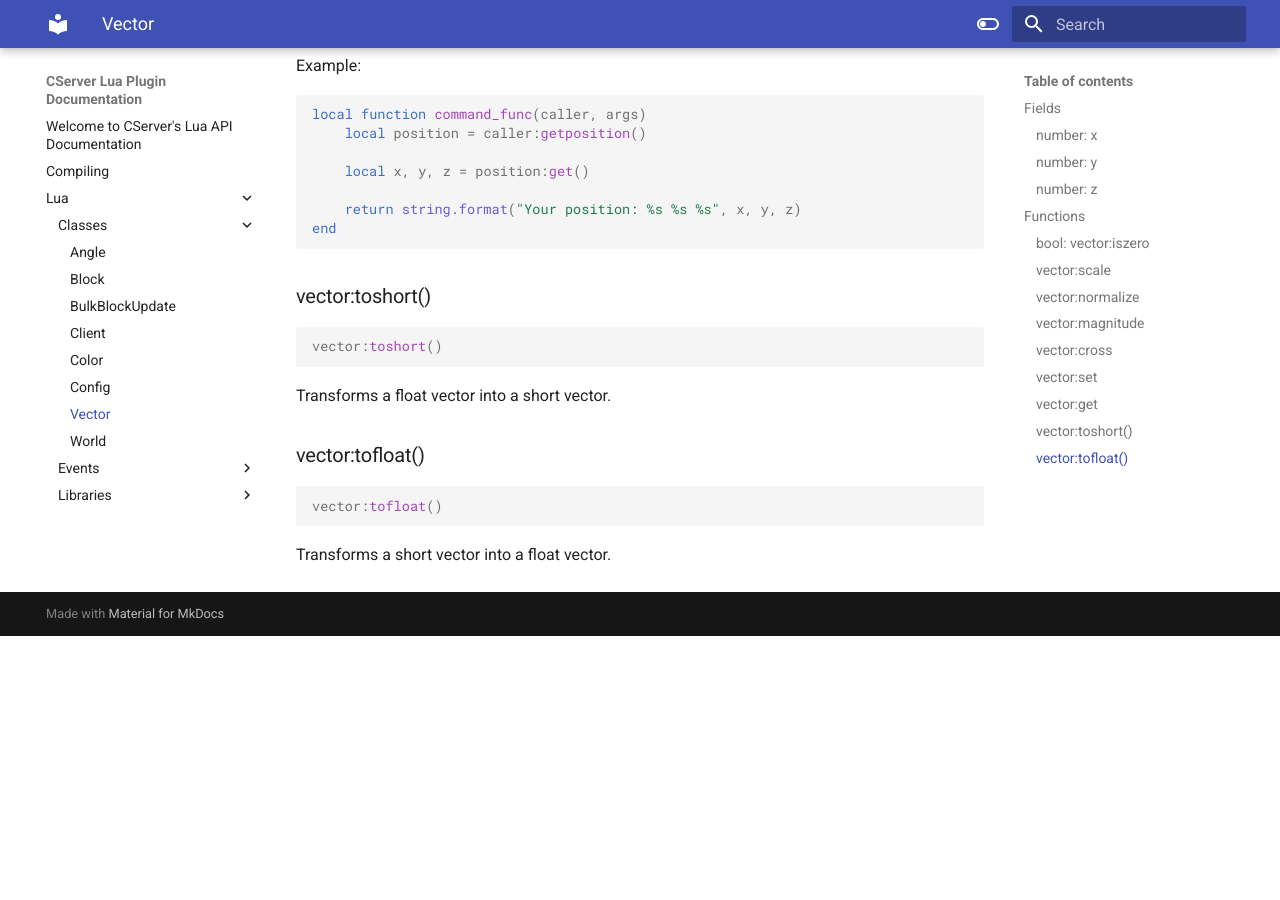
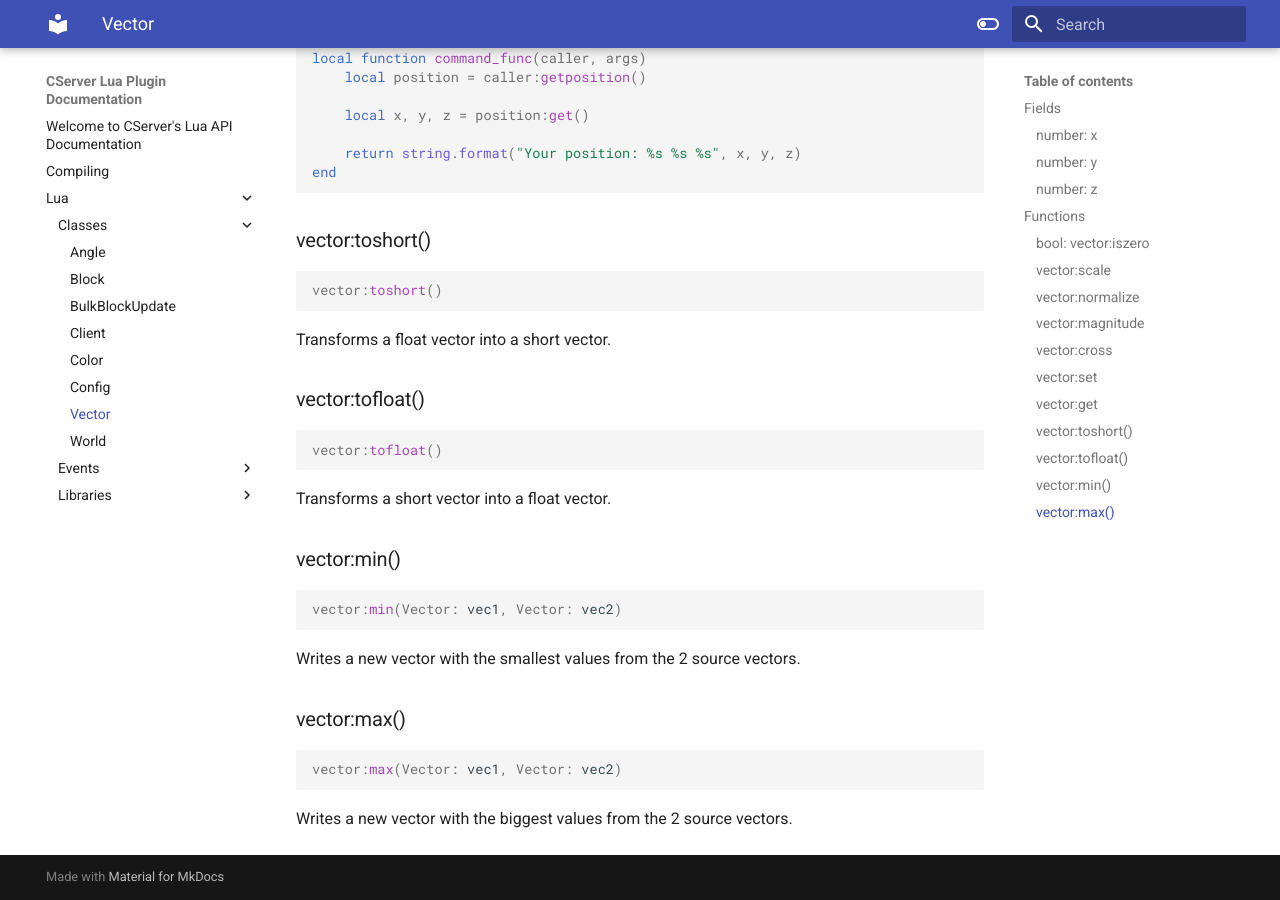
Before and after one commit to quad-damage/cserver-lua-api, an MkDocs documentation site: the page built from docs/Lua/Classes/vector.md, in a window 1280 px wide and 900 px high, scrolled down 2040 px. Built offline with MkDocs 1.6.1 and Material for MkDocs 9.7.7, drawn with Linux system fonts in a browser that asks for light colours; before the commit the page ends 2676 px from its top, so only the background shows below that; some of the changed text lies outside the part shown.

Commit message:
Changes to vector class(Cross, Min, Max).

````diff
--- a/docs/Lua/Classes/vector.md
+++ b/docs/Lua/Classes/vector.md
@@ -68,14 +68,10 @@ Returns the magnitude of the vector.
 ### vector:cross
 
 ```lua
-vector:cross(Vector: bVec)
+vector:cross(Vector: vec1, Vector: vec2)
 ```
 
-```lua
-vector:cross(Vector: bVec, Vector: dstVector)
-```
-
-Returns or writes the cross product of 2 vectors.
+Writes the cross product of 2 vectors.
 
 ### vector:set
 
@@ -124,3 +120,19 @@ vector:tofloat()
 ```
 
 Transforms a short vector into a float vector.
+
+### vector:min()
+
+```lua
+vector:min(Vector: vec1, Vector: vec2)
+```
+
+Writes a new vector with the smallest values from the 2 source vectors.
+
+### vector:max()
+
+```lua
+vector:max(Vector: vec1, Vector: vec2)
+```
+
+Writes a new vector with the biggest values from the 2 source vectors.
````
